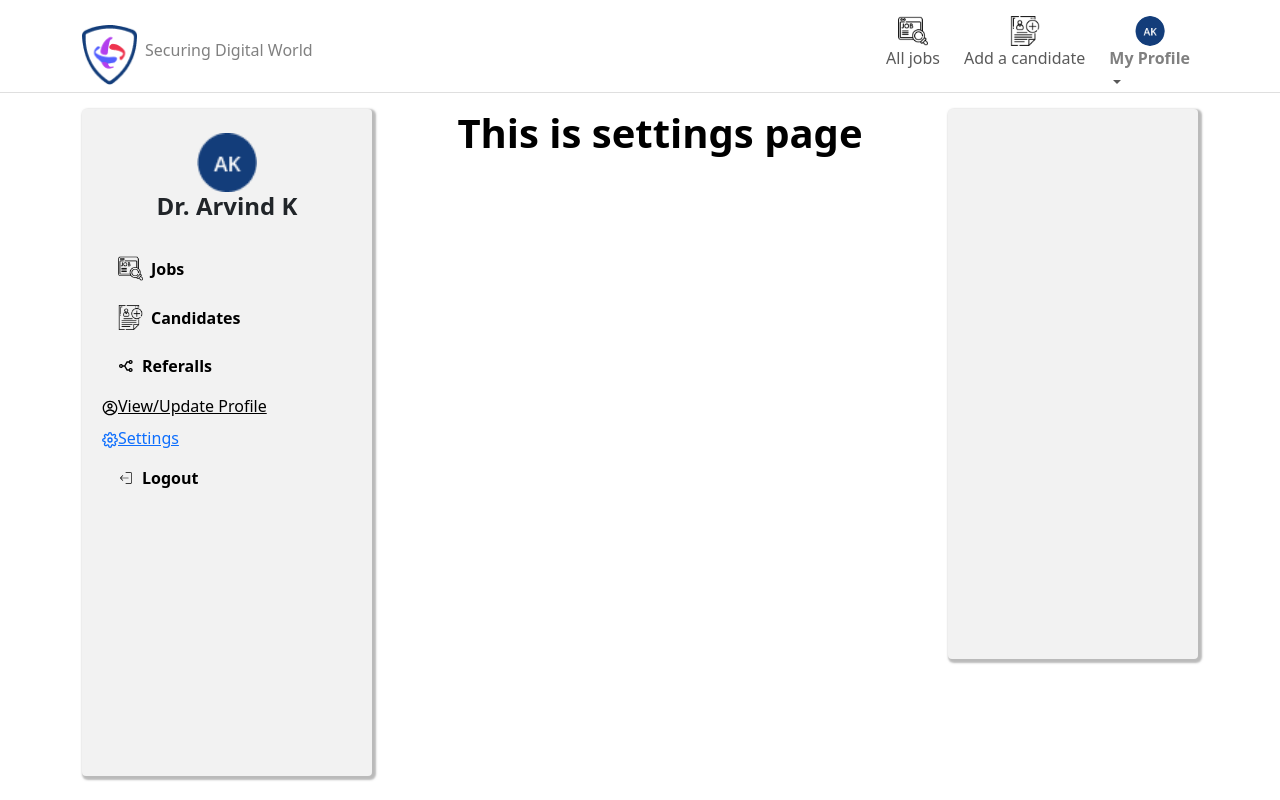
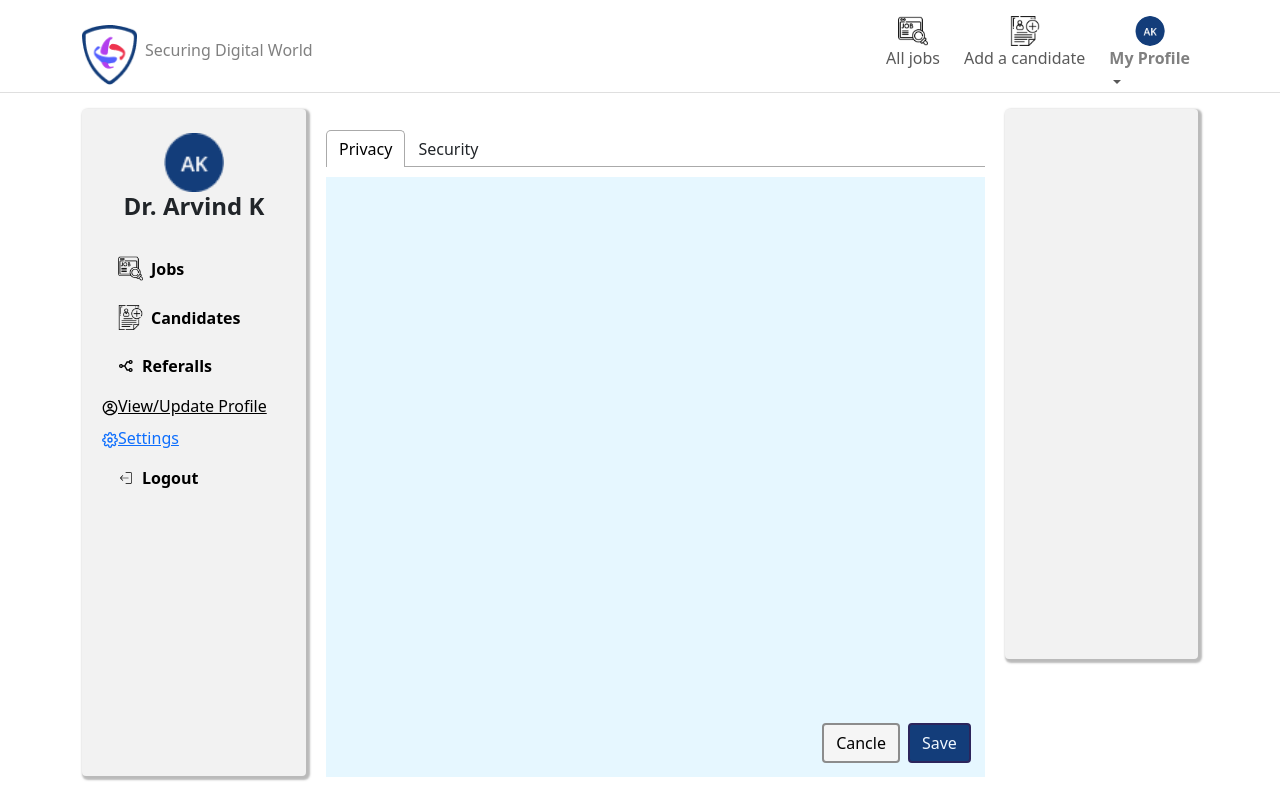
Before and after one commit to yeasinbhuiyan/Securing-Digital-World, a React (Vite) app: page /settings in a window 1280 px wide. Built offline with nearby package versions, Linux system fonts and the light colour scheme.

Commit message:
security section complete

```diff
--- /dev/null
+++ b/src/Components/Settings/Privacy/Privacy.css
@@ -0,0 +1,16 @@
+.privacy-bg {
+    background-color: #E6F7FF;
+    height: 600px;
+}
+
+.privacy-btn-relative {
+    position: relative;
+
+
+}
+.privacy-btn {
+
+    position: absolute;
+    bottom: 6px;
+    right: 6px;
+}
--- /dev/null
+++ b/src/Components/Settings/Privacy/Privacy.jsx
@@ -0,0 +1,19 @@
+import './Privacy.css'
+
+
+const Privacy = () => {
+    return (
+        <div className='privacy-bg privacy-btn-relative'>
+            <div className='d-flex privacy-btn justify-content-end p-2'>
+                <button className='btn btn-cancel '>
+                    Cancle
+                </button>
+                <button className='btn btn-primary ms-2'>
+                    Save
+                </button>
+            </div>
+        </div>
+    );
+};
+
+export default Privacy;
--- /dev/null
+++ b/src/Components/Settings/Security/Security.css
@@ -0,0 +1,9 @@
+.security-bg{
+    background-color: #E6F7FF;
+    height: 340px;
+}
+
+.security-padding{
+    padding: 50px;
+    padding-right: 200px;
+}
--- /dev/null
+++ b/src/Components/Settings/Security/Security.jsx
@@ -0,0 +1,32 @@
+import { Container } from 'react-bootstrap';
+import './Security.css'
+import { Link } from 'react-router-dom';
+const Security = () => {
+    return (
+        <div className="security-bg">
+            <div className='security-padding'>
+                <div style={{marginBottom: '20px'}} className='d-flex align-items-center justify-content-between'>
+                    <h1 className='fs-6'>Password</h1>
+                    <Link className='edite-link'>Update</Link>
+                </div>
+                <div className='d-flex align-items-center justify-content-between'>
+                    <h1 className='fs-6'>2 Step Verification</h1>
+                    <Link className='edite-link'>Set up</Link>
+                </div>
+
+            </div>
+            <div style={{marginTop: '70px', marginRight: '30px'}} className='d-flex  justify-content-end p-2'>
+                <button className='btn btn-cancel '>
+                    Cancle
+                </button>
+                <button className='btn btn-primary ms-2'>
+                    Save
+                </button>
+            </div>
+
+
+        </div>
+    );
+};
+
+export default Security;
--- a/src/Components/Settings/Settings.jsx
+++ b/src/Components/Settings/Settings.jsx
@@ -1,8 +1,27 @@
+import { Tab, Tabs, TabList, TabPanel } from 'react-tabs';
+import 'react-tabs/style/react-tabs.css';
+import Privacy from './Privacy/Privacy';
+import Security from './Security/Security';
 
 const Settings = () => {
     return (
-        <div>
-            <h1 className="fs-1 text-black fw-bold">This is settings page</h1>
+        <div style={{ width: '80%', padding: '20px' }}>
+            <Tabs>
+                <TabList>
+                    <Tab>Privacy</Tab>
+                    <Tab>Security</Tab>
+
+                </TabList>
+
+
+                <TabPanel>
+                    <Privacy></Privacy>
+                </TabPanel>
+                <TabPanel>
+                    <Security></Security>
+                </TabPanel>
+            </Tabs>
+
         </div>
     );
 };
--- a/src/Shared/NavigationVar.jsx
+++ b/src/Shared/NavigationVar.jsx
@@ -69,7 +69,7 @@ const NavigationVar = () => {
                                 </NavDropdown.Item>
                                 {/* <NavDropdown.Divider /> */}
 
-                                <NavDropdown.Item className='d-flex align-items-center gap-1 fw-bold' href="#action/3.4">
+                                <NavDropdown.Item  className='d-flex align-items-center gap-1 fw-bold' href="#action/3.4">
                                     <MdAdminPanelSettings></MdAdminPanelSettings>
                                     Privacy Settings
                                 </NavDropdown.Item>
--- a/src/main.jsx
+++ b/src/main.jsx
@@ -9,6 +9,7 @@ import {
 import Main from './Main/Main.jsx';
 import Settings from './Components/Settings/Settings';
 import UpdateProfile from './Components/UpdateProfile/UpdateProfile';
+import Privacy from './Components/Settings/Privacy/Privacy';
 
 
 const router = createBrowserRouter([
```
Also changed, not shown: src/Components/RightSideBar/RightSideBar.jsx (line endings or trailing spaces).
